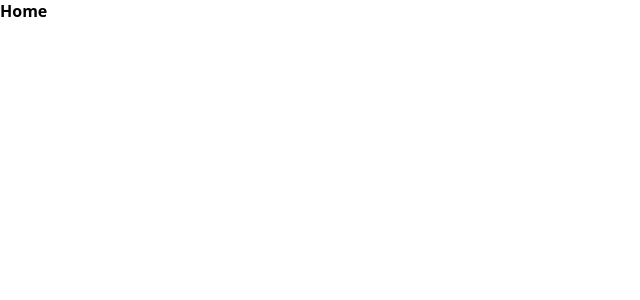
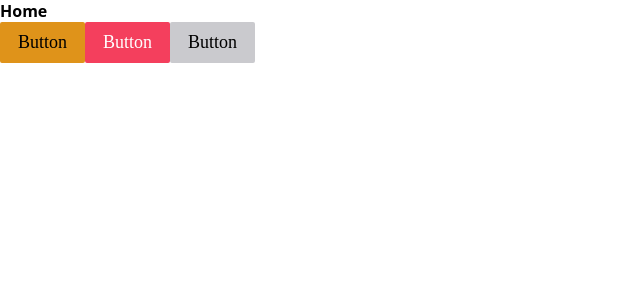
Before and after one commit to harounach/sunnycoffeeshop, a Next.js app: page / in a window 1280 px wide. Shown: the top 300 px of the page, without its empty margins (0-640 px from the left). Built offline with nearby package versions, Linux system fonts and the light colour scheme.

Commit message:
Create Button componet

```diff
--- a/app/page.tsx
+++ b/app/page.tsx
@@ -1,3 +1,12 @@
+import Button from "./ui/actionables/buttons/Button";
+
 export default function Page() {
-  return <h1>Home</h1>;
+  return (
+    <div>
+      <h1>Home</h1>
+      <Button label="Button" />
+      <Button variant="danger" label="Button" />
+      <Button variant="neutral" label="Button" />
+    </div>
+  );
 }
--- /dev/null
+++ b/app/ui/actionables/buttons/Button.tsx
@@ -0,0 +1,41 @@
+import Link from "next/link";
+import classNames from "classnames";
+
+interface ButtonProps {
+  label: string;
+  variant?: "danger" | "neutral";
+  url?: string;
+  type?: "button" | "submit" | "reset";
+  customeClasses?: string;
+}
+
+export default function Button({
+  label,
+  variant,
+  url,
+  type,
+  customeClasses,
+}: ButtonProps) {
+  const classes = classNames(
+    "btn",
+    { "btn--danger": variant === "danger" },
+    { "btn--neutral": variant === "neutral" },
+    customeClasses
+  );
+  // If there is a "url" prop we want to the button to be a link
+  if (url) {
+    return (
+      <Link href={url} className={classes}>
+        {label}
+      </Link>
+    );
+  }
+
+  // otherwise we just return button element
+  const buttonType = type ? type : "button";
+  return (
+    <button className={classes} type={buttonType}>
+      {label}
+    </button>
+  );
+}
--- a/app/ui/styles/abstracts/_mixins.scss
+++ b/app/ui/styles/abstracts/_mixins.scss
@@ -116,3 +116,7 @@
   margin: 0 auto;
   padding: 0 1rem;
 }
+
+// buttonVariant
+@mixin buttonVariant($shape, $color) {
+}
--- a/app/ui/styles/abstracts/_variables.scss
+++ b/app/ui/styles/abstracts/_variables.scss
@@ -1,7 +1,7 @@
 @use "sass:list";
 
 //----- < Base: Settings > ------------------------
-$prefix: lt-;
+$prefix: scs-;
 $theme-mode: data; // data or media-query
 $grid-columns: 12;
 
@@ -65,16 +65,16 @@ $secondary: (
 
 // neutral
 $neutral-50: #f2f2f3;
-$neurtral-100: #e5e5e6;
-$neurtral-200: #cacace;
-$neurtral-300: #b0b0b5;
-$neurtral-400: #95959d;
-$neurtral-500: #71717a;
-$neurtral-600: #62626a;
-$neurtral-700: #4a4a4f;
-$neurtral-800: #313135;
-$neurtral-900: #19191a;
-$neurtral-950: #0c0c0d;
+$neutral-100: #e5e5e6;
+$neutral-200: #cacace;
+$neutral-300: #b0b0b5;
+$neutral-400: #95959d;
+$neutral-500: #71717a;
+$neutral-600: #62626a;
+$neutral-700: #4a4a4f;
+$neutral-800: #313135;
+$neutral-900: #19191a;
+$neutral-950: #0c0c0d;
 $white: #ffffff;
 $black: #000000;
 $bg: $white;
@@ -82,16 +82,16 @@ $bg: $white;
 // neutral map
 $neutral: (
   "50": $neutral-50,
-  "100": $neurtral-100,
-  "200": $neurtral-200,
-  "300": $neurtral-300,
-  "400": $neurtral-400,
-  "500": $neurtral-500,
-  "600": $neurtral-600,
-  "700": $neurtral-700,
-  "800": $neurtral-800,
-  "900": $neurtral-900,
-  "950": $neurtral-950,
+  "100": $neutral-100,
+  "200": $neutral-200,
+  "300": $neutral-300,
+  "400": $neutral-400,
+  "500": $neutral-500,
+  "600": $neutral-600,
+  "700": $neutral-700,
+  "800": $neutral-800,
+  "900": $neutral-900,
+  "950": $neutral-950,
   "white": $white,
   "black": $black,
 );
--- a/app/ui/styles/components/_button.scss
+++ b/app/ui/styles/components/_button.scss
@@ -1,5 +1,9 @@
 @use "../abstracts/variables" as vars;
 @use "../abstracts/mixins" as mixins;
+
+// Our button will have the following properties
+// shape: solid | outline | text
+// color:  primary | secondary | danger
 
 // btn
 .btn {
@@ -7,15 +11,44 @@
   padding: vars.$space-2 vars.$space-3;
   @include mixins.buttonText();
   text-decoration: none;
-  color: vars.$white;
-  background-color: transparent;
+  color: vars.$black;
+  background-color: vars.$primary-500;
   border: vars.$border solid vars.$primary-500;
   border-radius: vars.$radius-xs;
   cursor: pointer;
+  transition:
+    background-color 0.3s,
+    border-color 0.3s,
+    color 0.3s;
+
   // hover
   &:hover {
+    background-color: vars.$primary-400;
+    border-color: vars.$primary-400;
+  }
+
+  &--danger {
+    color: vars.$white;
+    background-color: vars.$red-500;
+    border-color: vars.$red-500;
+
+    // hover
+    &:hover {
+      background-color: vars.$red-300;
+      border-color: vars.$red-300;
+    }
+  }
+
+  &--neutral {
     color: vars.$black;
-    background-color: vars.$primary-500;
+    background-color: vars.$neutral-200;
+    border-color: vars.$neutral-200;
+
+    // hover
+    &:hover {
+      background-color: vars.$neutral-100;
+      border-color: vars.$neutral-100;
+    }
   }
 }
 
--- a/app/ui/styles/components/_footer.scss
+++ b/app/ui/styles/components/_footer.scss
@@ -19,6 +19,6 @@
 .footer__notice {
   background-color: vars.$white;
   p {
-    color: vars.$neurtral-500;
+    color: vars.$neutral-500;
   }
 }
--- a/package.json
+++ b/package.json
@@ -10,6 +10,7 @@
   },
   "dependencies": {
     "@types/node": "^20.10.6",
+    "classnames": "^2.5.1",
     "next": "^14.0.4",
     "react": "^18.2.0",
     "react-dom": "^18.2.0",
```
Also changed, not shown: 1 other file (tests, documents, lock files or other folders).
